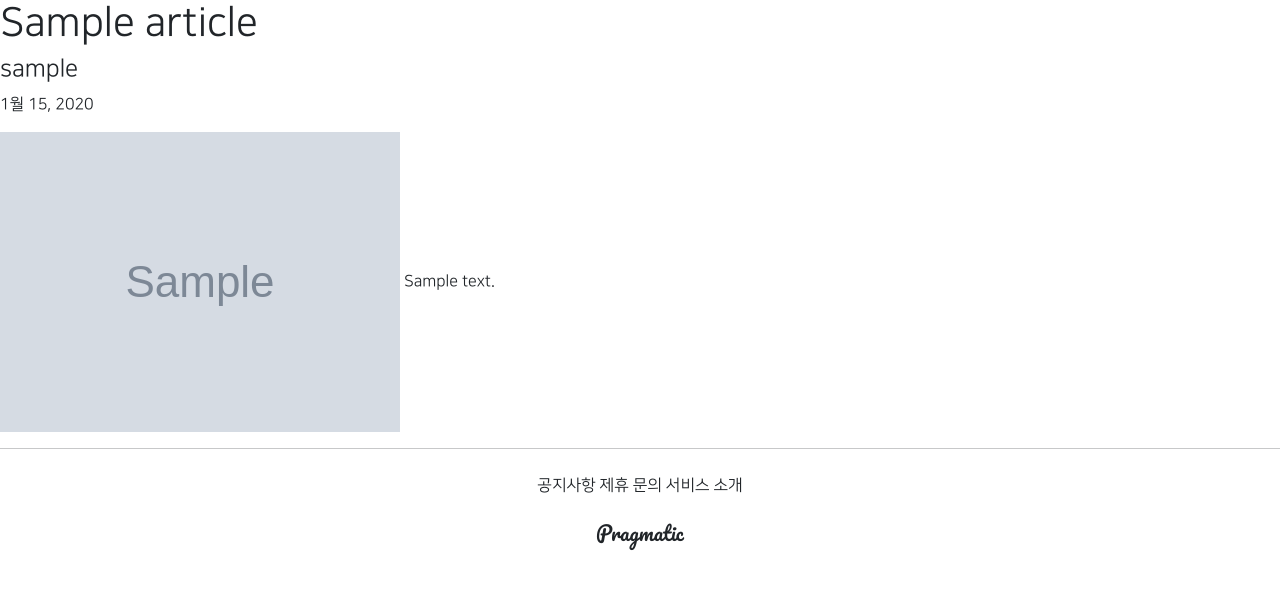
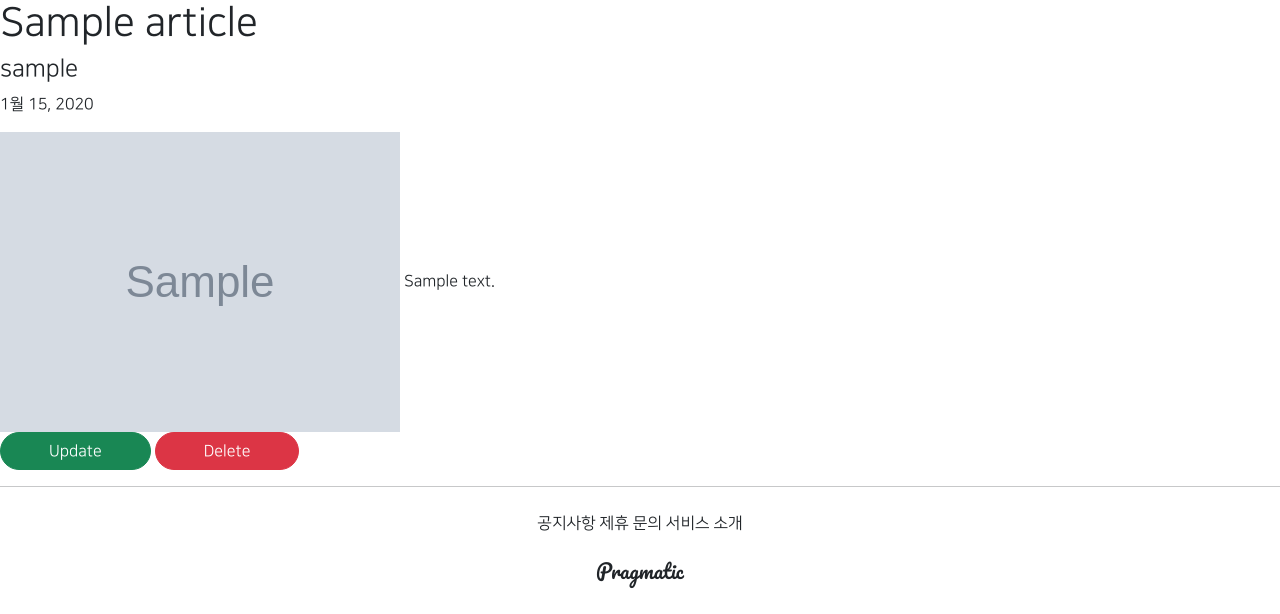
Before and after one commit to timgotango/gis_4ban_1, a Django app: page /articles/detail/1 in a window 1280 px wide. Shown: the part 186-800 px from the top of the page. Run offline with Django 3.2, Linux system fonts and the light colour scheme; tables that the repository leaves empty hold one stand-in row (values such as "Sample post"); grey boxes marked "Sample" are stand-in pictures; parts of the project's set-up code (start-up, migrations or seed data) failed here and were passed over; some libraries are stand-ins or nearby versions.

Commit message:
8/4 commit 02 : article update, delete 만들기

```diff
--- a/articleapp/templates/articleapp/detail.html
+++ b/articleapp/templates/articleapp/detail.html
@@ -13,6 +13,17 @@
             {#  게시 대표이미지, 글 내용  #}
             <img src="{{ target_article.image.url }}" alt="">
             {{ target_article.content }}
+            <div>
+                {#  업데이트, 삭제 버튼  #}
+                <a href="{% url 'articleapp:update' pk=target_article.pk %}"
+                    class="btn btn-success rounded-pill px-5">
+                    Update
+                </a>
+                <a href="{% url 'articleapp:delete' pk=target_article.pk %}"
+                    class="btn btn-danger rounded-pill px-5">
+                    Delete
+                </a>
+            </div>
         </div>
     </div>
 
--- a/articleapp/urls.py
+++ b/articleapp/urls.py
@@ -1,7 +1,7 @@
 from django.urls import path
 from django.views.generic import TemplateView
 
-from articleapp.views import ArticleCreateView, ArticleDetailView
+from articleapp.views import ArticleCreateView, ArticleDetailView, ArticleUpdateView, ArticleDeleteView
 
 app_name='articleapp'   # articleapp의 templates에 접근하기 위해 설정해줌
 
@@ -9,4 +9,6 @@ urlpatterns = [
     path('list/', TemplateView.as_view(template_name='articleapp/list.html'), name='list'),
     path('create/', ArticleCreateView.as_view(), name='create'),
     path('detail/<int:pk>', ArticleDetailView.as_view(), name='detail'),
+    path('update/<int:pk>', ArticleUpdateView.as_view(), name='update'),
+    path('delete/<int:pk>', ArticleDeleteView.as_view(), name='delete'),
 ]
--- a/articleapp/views.py
+++ b/articleapp/views.py
@@ -2,7 +2,7 @@ from django.shortcuts import render
 
 # Create your views here.
 from django.urls import reverse_lazy, reverse
-from django.views.generic import CreateView, DetailView
+from django.views.generic import CreateView, DetailView, UpdateView, DeleteView
 
 from articleapp.forms import ArticleCreationForm
 from articleapp.models import Article
@@ -18,9 +18,24 @@ class ArticleCreateView(CreateView):
         return super().form_valid(form)
 
     def get_success_url(self):
-        return reverse('articleapp:detail', kwargs={'pk': self.object}) # 아래 detail view의 target_article과 동일한 것.
+        return reverse('articleapp:detail', kwargs={'pk': self.object.pk}) # 아래 detail view의 target_article과 동일한 것.
 
 class ArticleDetailView(DetailView):
     model = Article
     context_object_name = 'target_article'
     template_name = 'articleapp/detail.html'
+
+class ArticleUpdateView(UpdateView):
+    model = Article
+    form_class = ArticleCreationForm
+    context_object_name = 'target_article'
+    template_name = 'articleapp/update.html'
+
+    def get_success_url(self):
+        return reverse('articleapp:detail', kwargs={'pk': self.object.pk})
+
+class ArticleDeleteView(DeleteView):
+    model = Article
+    context_object_name = 'target_article'
+    success_url = reverse_lazy('articleapp:list')
+    template_name = 'articleapp/delete.html'
```
Also changed, not shown: articleapp/templates/articleapp/delete.html (added, +17 -0 lines), articleapp/templates/articleapp/update.html (added, +19 -0 lines).
